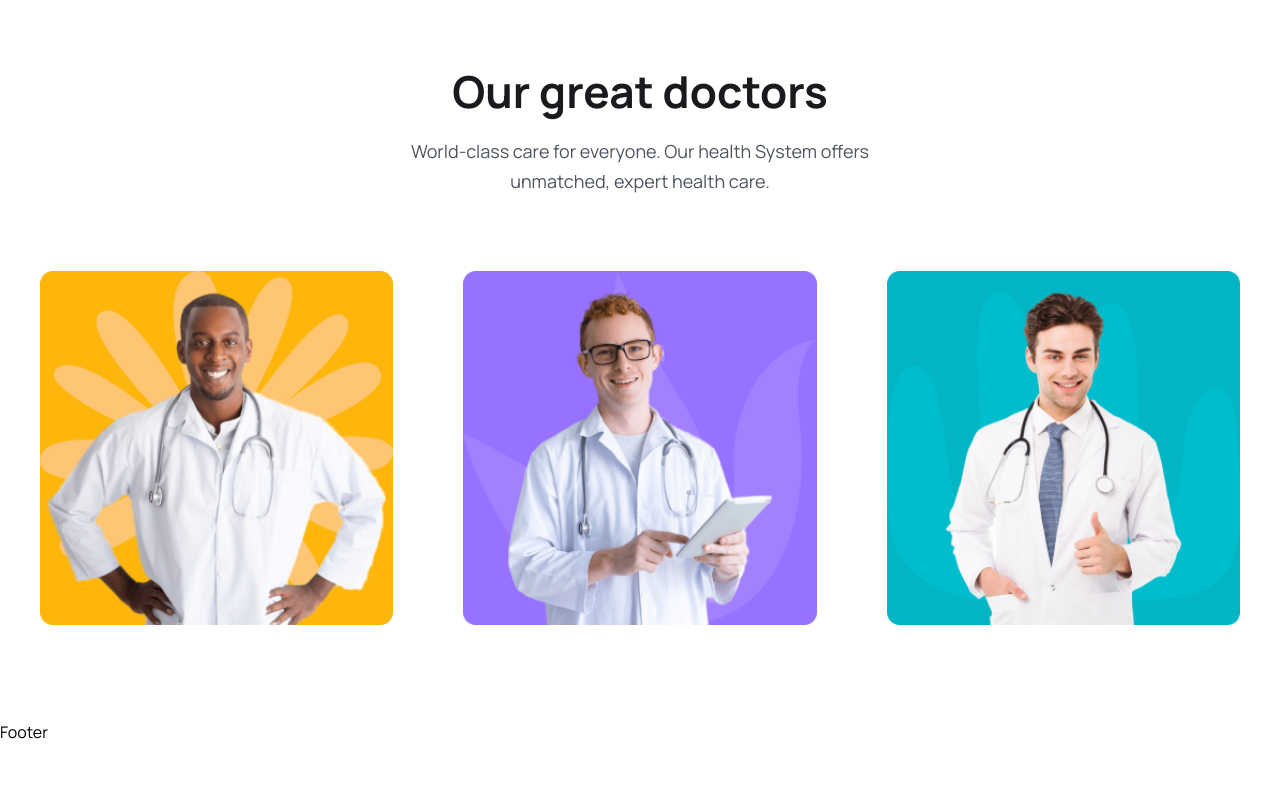
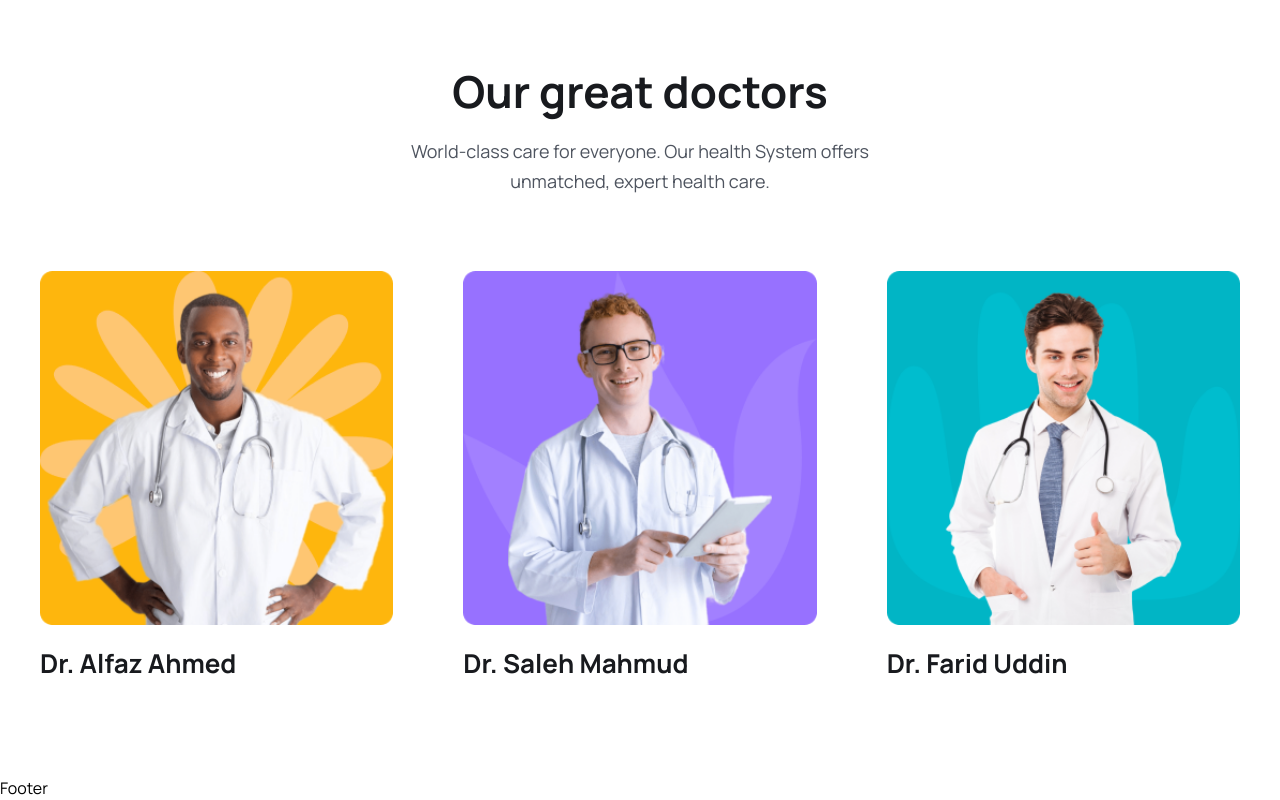
Before and after one commit to MacSmitty8/MERN-Medicare-Booking, a React (Vite) app in the folder frontend/: page / in a window 1280 px wide. Shown: the part 4053-4853 px from the top of the page. Before the commit the page ends 4797 px from the top, so only its background shows below. Built offline with nearby package versions, Linux system fonts and the light colour scheme.

Commit message:
Made the Doctors names visible.

```diff
--- a/frontend/src/components/Doctors/DoctorCard.jsx
+++ b/frontend/src/components/Doctors/DoctorCard.jsx
@@ -16,6 +16,8 @@ const DoctorCard = ({doctors}) => {
       <div>
       <img src={photo} className='w-full' alt='' />
       </div>
+      <h2 className='text-[18px] leading-[30px] lg:text-[26px] lg:leading-9 text-headingColor font-[700]
+      mt-3 lg:mt-5'>{name}</h2>
     </div>
   );
 };
```
